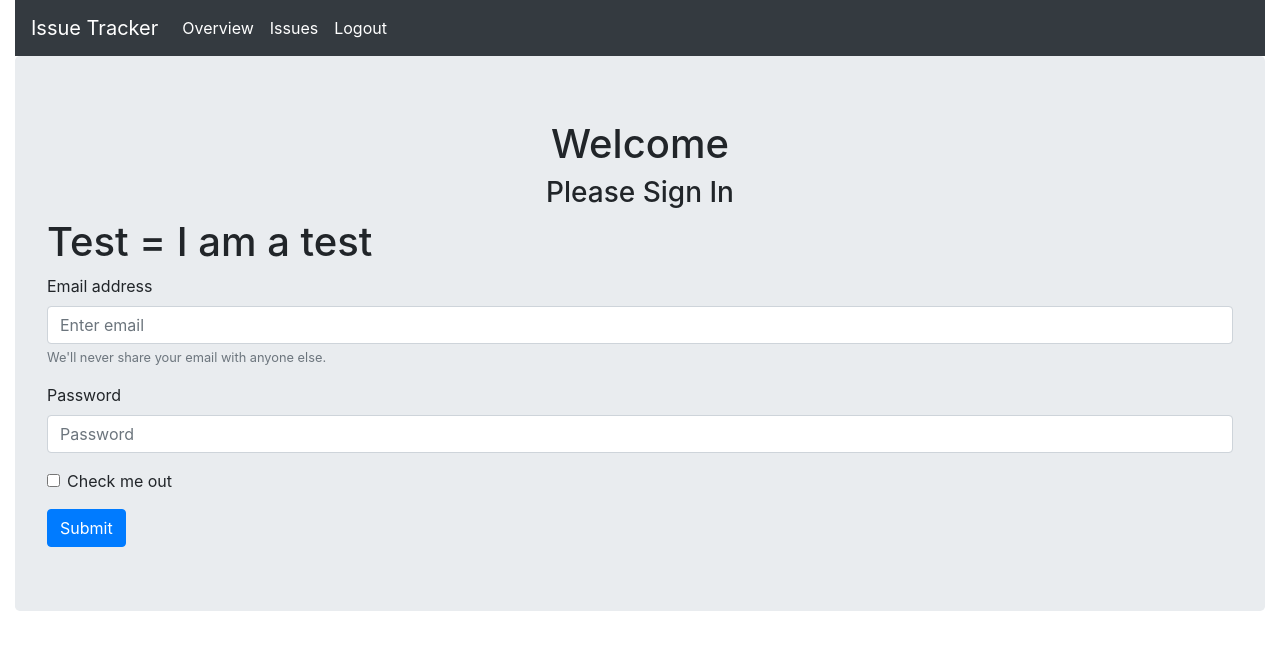
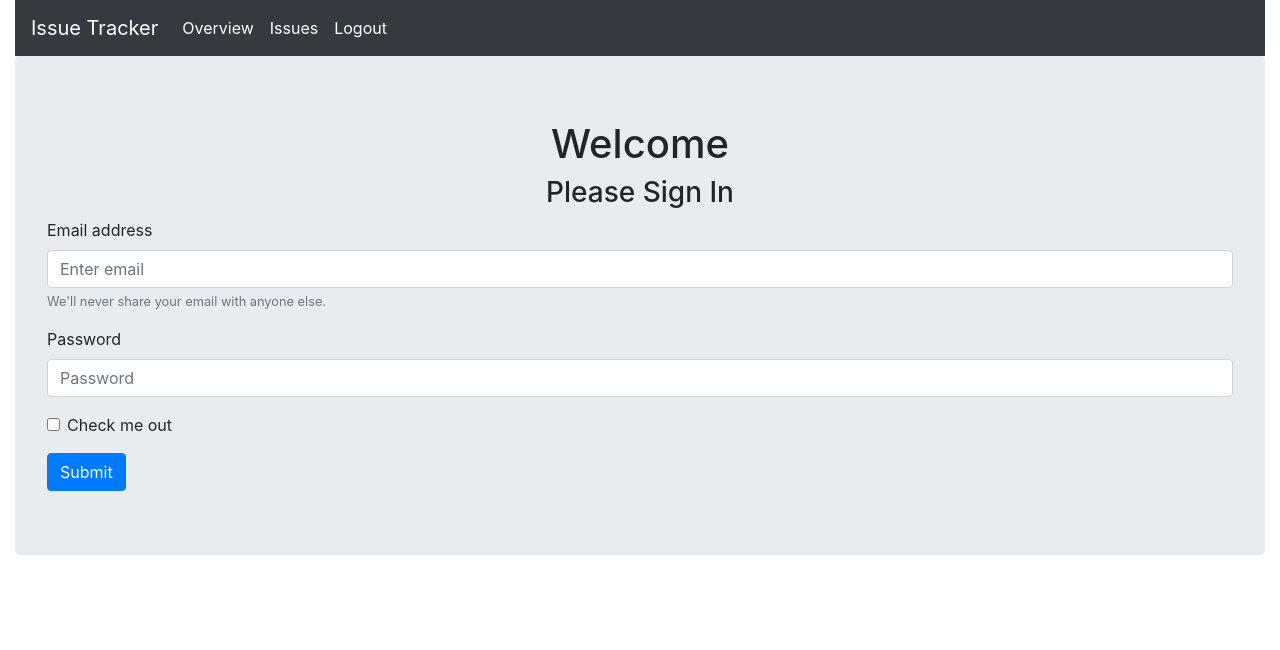
Before and after one commit to Paul---/tracker, a React (Create React App) app: page /login in a window 1280 px wide. Shown: the top 650 px of the page. Built offline with nearby package versions, Linux system fonts and the light colour scheme.

Commit message:
rm unnecessary code

```diff
--- a/src/components/Login/Login.jsx
+++ b/src/components/Login/Login.jsx
@@ -5,11 +5,9 @@ import { setTest } from '../../redux/actions/testActions';
 
 export default function Login() {
   const dispatch = useDispatch();
-  const test =  useSelector((state) => state.test.test);
 
   return (
     <>
-      <h1>Test = {test}</h1>
       <Form>
         <Form.Group controlId='formBasicEmail'>
           <Form.Label>Email address</Form.Label>
```
